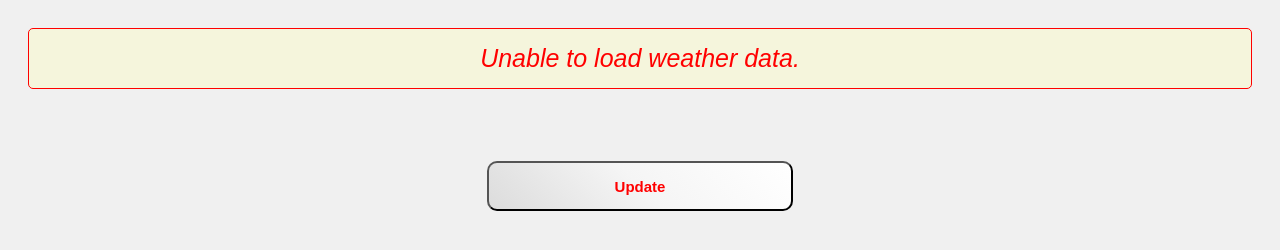
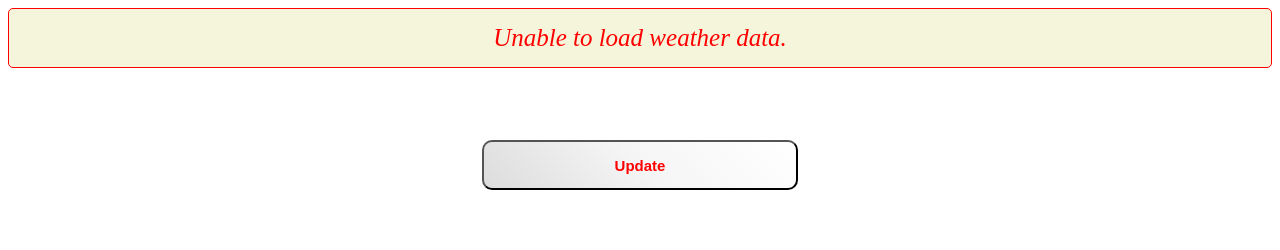
Before and after one commit to Georgyporgie/weather, a plain HTML site: page index.html in a window 1280 px wide. Drawn offline with Linux system fonts and the light colour scheme; no server answers.

Commit message:
Update index.html

```diff
--- a/index.html
+++ b/index.html
@@ -7,12 +7,7 @@
 
 
 <style>
-    body {
-      font-family: Arial, sans-serif;
-      text-align: center;
-      padding: 20px;
-      background: #f0f0f0;
-    }
+
     #temp {
 
 color:#FF0000; z-index: 0;  background-color: beige;padding: 15px 15px 15px 15px; text-align: center;font-size: 25px; border: solid 1px #FF0000; border-radius: 5px;font-style:italic;
```
